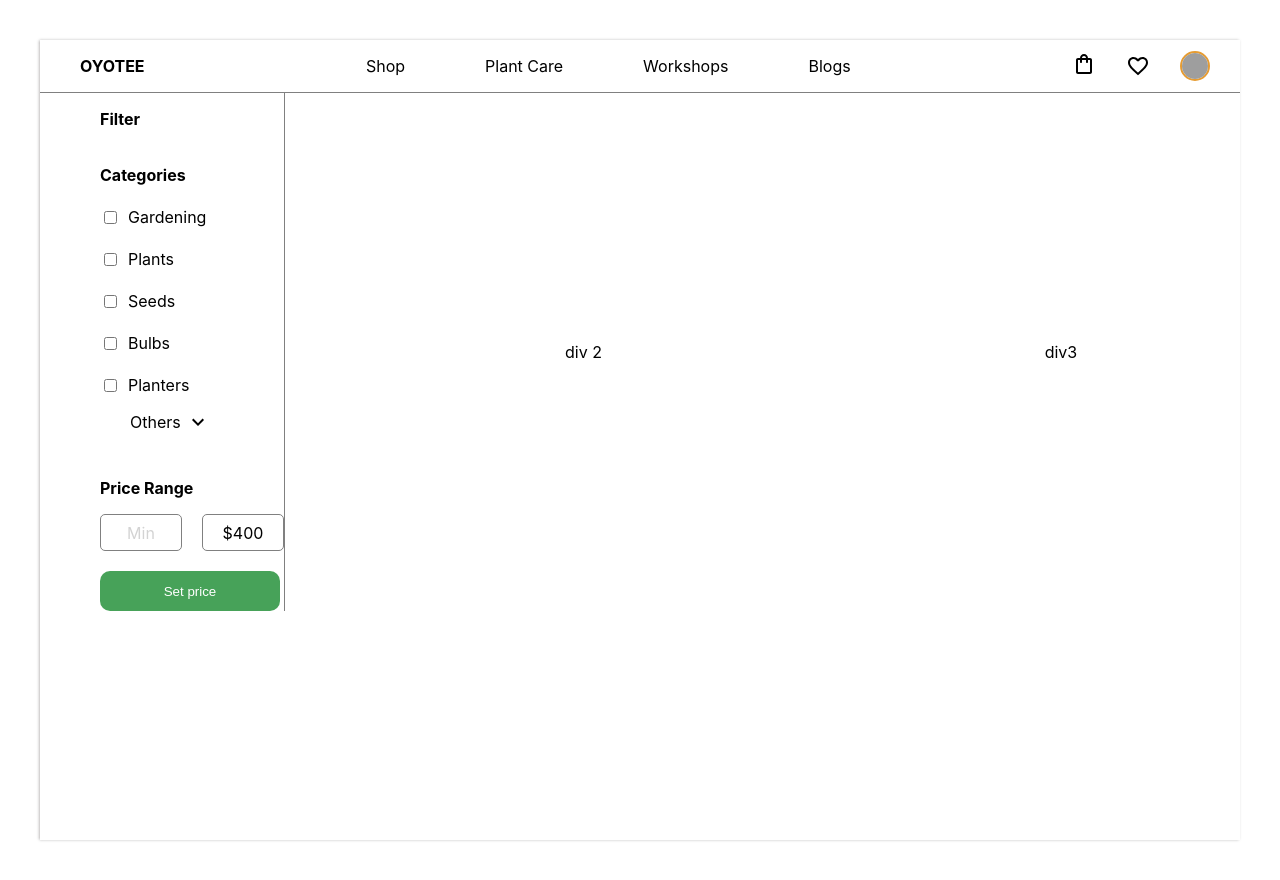
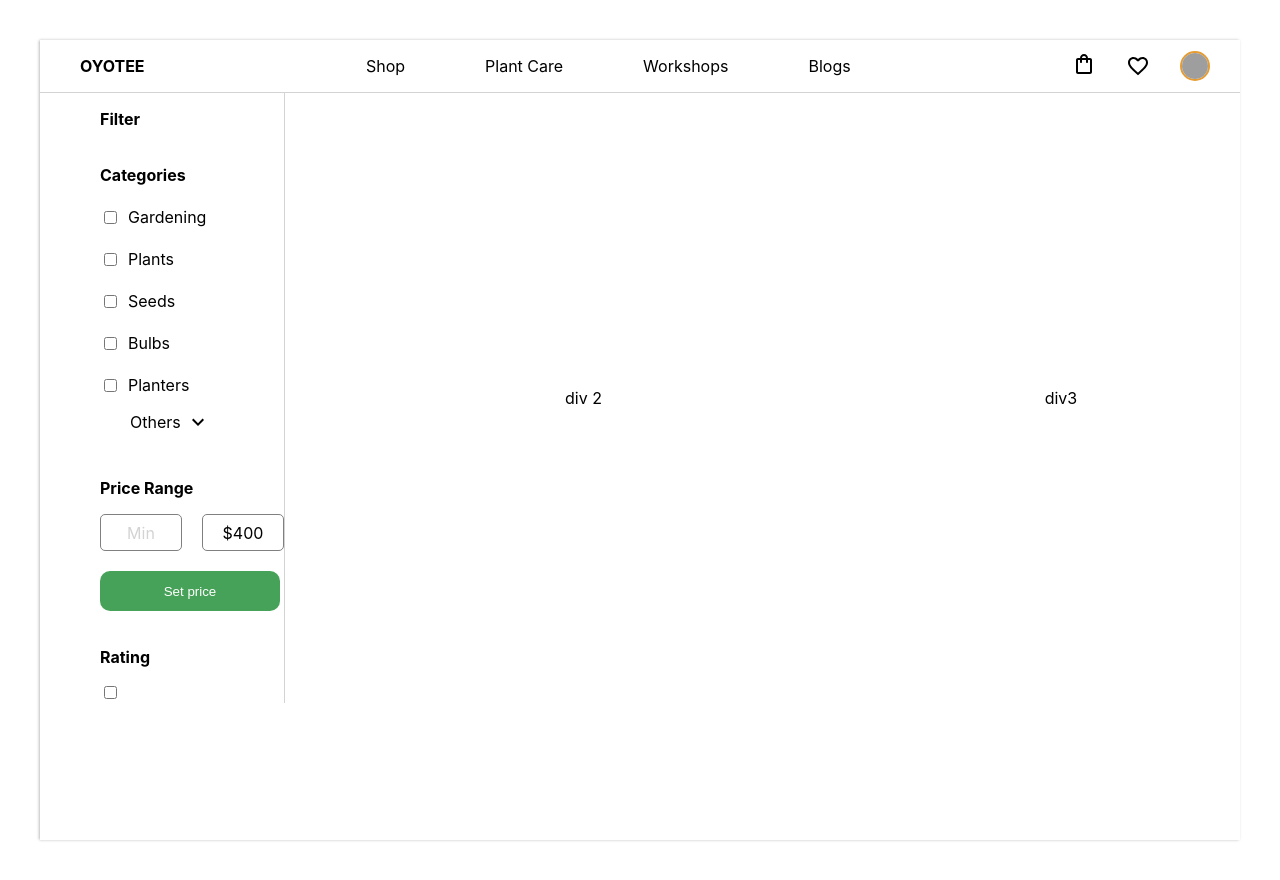
Before and after one commit to agwenchez/badili.africa_assesment, a React (Create React App) app: page / in a window 1280 px wide. Built offline with nearby package versions, Linux system fonts and the light colour scheme; grey boxes are pictures that could not be loaded.

Commit message:
Header component and sidebar creation

```diff
--- a/src/components/header/header-styles.css
+++ b/src/components/header/header-styles.css
@@ -3,7 +3,7 @@
     flex-direction: row;
     align-items: center;
     justify-content: space-between;
-    border-bottom: .5px solid gray;
+    border-bottom: .25px solid lightgray;
 }
 
 .nav-menu{
--- a/src/components/main/main-styles.css
+++ b/src/components/main/main-styles.css
@@ -27,8 +27,7 @@
     display: flex;
     border-right: .5px solid gray;
     flex-direction: column;
-    /* height: ; */
-    /* padding-right: -10000px; */
+    border-right: .25px solid lightgray;
 }
 .filter-item{
     display: flex;
@@ -104,3 +103,11 @@
     align-items: center;
     border-radius: 5px;
 }
+
+.rating{
+    margin-top: 20px;
+}
+
+.rating p{
+    font-weight: bold;
+}
--- a/src/components/main/main.jsx
+++ b/src/components/main/main.jsx
@@ -1,9 +1,10 @@
-import React from 'react'
+import React, {useState} from 'react'
 import Header from '../header/Header'
 import './main-styles.css'
 import ExpandMoreIcon from '@mui/icons-material/ExpandMore';
 
 const main = () => {
+    const [rating, setRating] = useState(true)
     return (
         <div>
             <Header />
@@ -55,8 +56,12 @@ const main = () => {
 
                     </div>
 
-                    <div>
+                    <div className='rating'>
+                        <p>Rating</p>
 
+                        <div className='stars'>
+                            <input type="checkbox" />
+                        </div>
                     </div>
                 </div>
                 <div className='center'>
```
